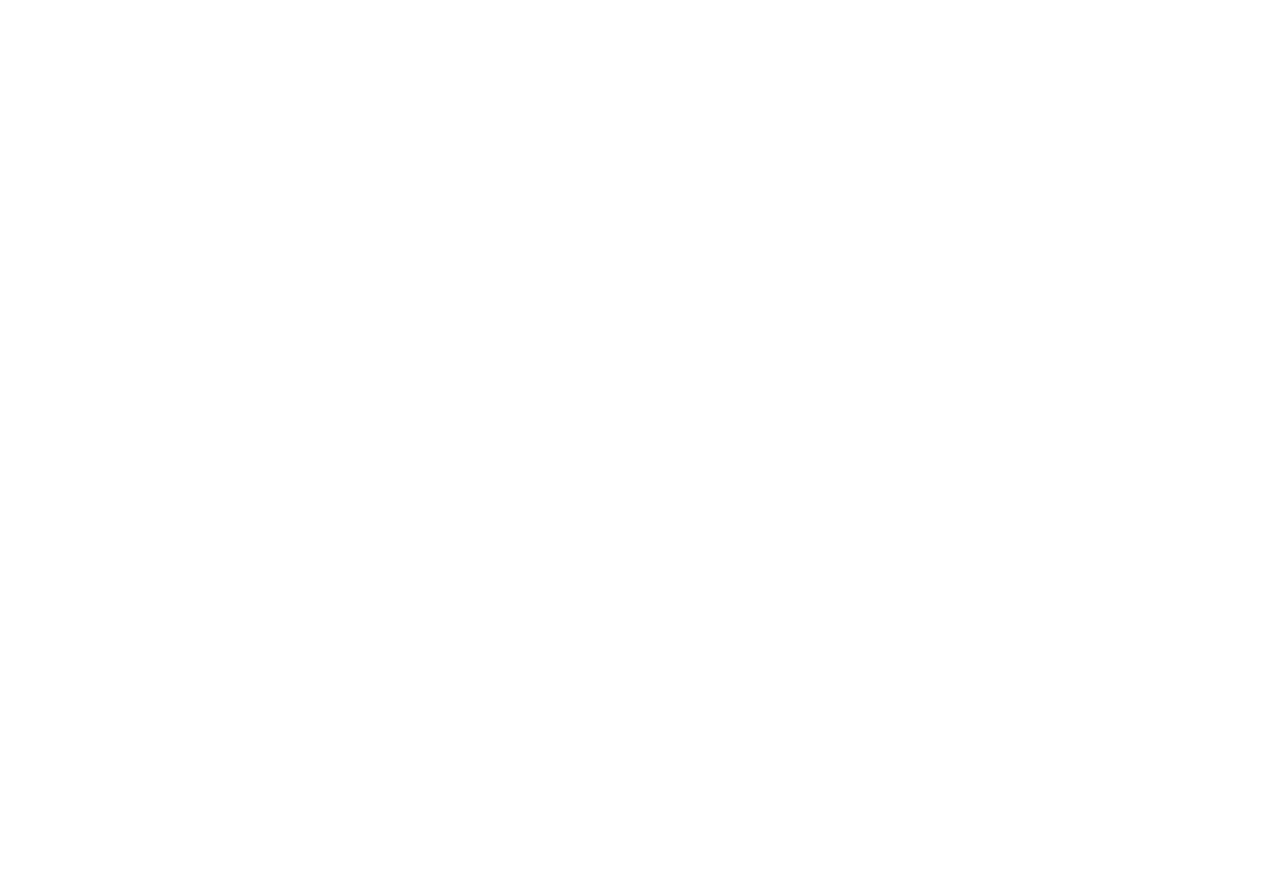
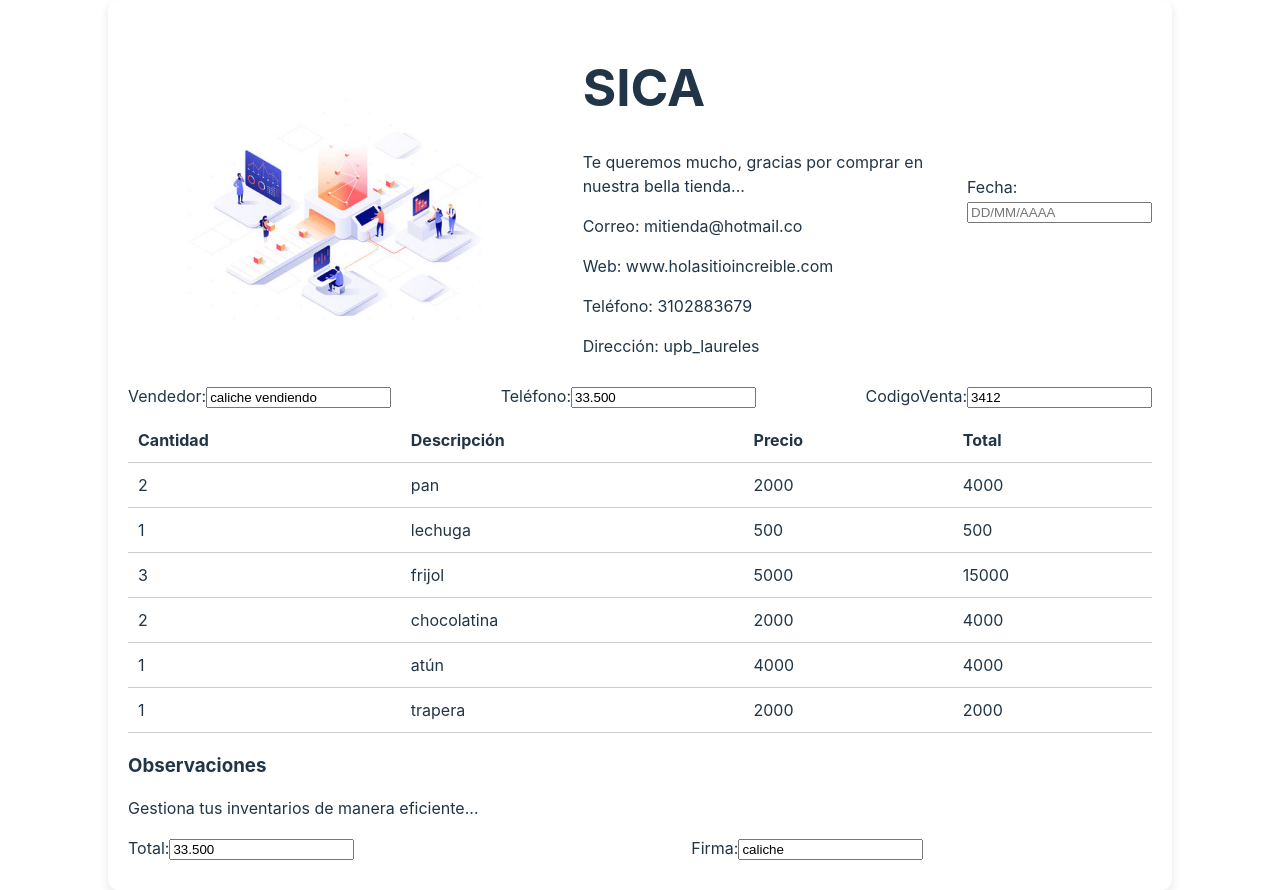
Before and after one commit to 02loveslollipop/SICCA-FORK, a React (Vite) app in the folder SICCA_Front/: page /factura in a window 1280 px wide. Before the commit this address had no page. Before the commit the page ends 800 px from the top, so only its background shows below. Built offline with nearby package versions, Linux system fonts and the light colour scheme.

Commit message:
feat: implementation view PopUpFactura

```diff
--- a/SICCA_Front/src/App.jsx
+++ b/SICCA_Front/src/App.jsx
@@ -14,9 +14,10 @@
         <header className='App-header'>
           <Routes>
             //LoginPage
-            <Route path="/" element={< FacturaPopUp/>} />
+            <Route path="/" element={<FacturaPopUp/>} />
             <Route path="/register" element={<RegistrerPage />} />
             <Route path="/dashboard" element={<Dashboard />} />
+            <Route path="/factura" element={<FacturaPopUp />} />
           </Routes>
         </header>
       </div>
--- /dev/null
+++ b/SICCA_Front/src/components/FacturaDatos.jsx
@@ -0,0 +1,23 @@
+import React from 'react';
+import '../styles/FacturaPopUp.css';
+
+const FacturaDatos = () => {
+  return (
+    <div className="factura-datos">
+      <div className="factura-vendedor">
+        <label>Vendedor:</label>
+        <input type="text" value="caliche vendiendo" readOnly />
+      </div>
+      <div className="factura-telefono">
+        <label>Teléfono:</label>
+        <input type="text" value="33.500" readOnly />
+      </div>
+      <div className="factura-codigo">
+        <label>CodigoVenta:</label>
+        <input type="text" value="3412" readOnly />
+      </div>
+    </div>
+  );
+};
+
+export default FacturaDatos;
--- /dev/null
+++ b/SICCA_Front/src/components/FacturaHeader.jsx
@@ -0,0 +1,27 @@
+import React from 'react';
+import '../styles/FacturaPopUp.css';
+import Illustration from '../components/Ilustration';
+
+const FacturaHeader = () => {
+  return (
+    <div className="factura-header">
+      <div className="factura-logo">
+        <Illustration />
+      </div>
+      <div className="factura-info">
+        <h1>SICA</h1>
+        <p>Te queremos mucho, gracias por comprar en nuestra bella tienda...</p>
+        <p>Correo: mitienda@hotmail.co</p>
+        <p>Web: www.holasitioincreible.com</p>
+        <p>Teléfono: 3102883679</p>
+        <p>Dirección: upb_laureles</p>
+      </div>
+      <div className="factura-fecha">
+        <label>Fecha:</label>
+        <input type="text" placeholder="DD/MM/AAAA" />
+      </div>
+    </div>
+  );
+};
+
+export default FacturaHeader;
--- /dev/null
+++ b/SICCA_Front/src/components/FacturaObservaciones.jsx
@@ -0,0 +1,13 @@
+import React from 'react';
+import '../styles/FacturaPopUp.css';
+
+const FacturaObservaciones = () => {
+  return (
+    <div className="factura-observaciones">
+      <h3>Observaciones</h3>
+      <p>Gestiona tus inventarios de manera eficiente...</p>
+    </div>
+  );
+};
+
+export default FacturaObservaciones;
--- /dev/null
+++ b/SICCA_Front/src/components/FacturaTabla.jsx
@@ -0,0 +1,40 @@
+import React from 'react';
+import '../styles/FacturaPopUp.css';
+
+const productos = [
+  { cantidad: 2, descripcion: 'pan', precio: 2000, total: 4000 },
+  { cantidad: 1, descripcion: 'lechuga', precio: 500, total: 500 },
+  { cantidad: 3, descripcion: 'frijol', precio: 5000, total: 15000 },
+  { cantidad: 2, descripcion: 'chocolatina', precio: 2000, total: 4000 },
+  { cantidad: 1, descripcion: 'atún', precio: 4000, total: 4000 },
+  { cantidad: 1, descripcion: 'trapera', precio: 2000, total: 2000 },
+];
+
+const FacturaTabla = () => {
+  return (
+    <div className="factura-tabla">
+      <table>
+        <thead>
+          <tr>
+            <th>Cantidad</th>
+            <th>Descripción</th>
+            <th>Precio</th>
+            <th>Total</th>
+          </tr>
+        </thead>
+        <tbody>
+          {productos.map((producto, index) => (
+            <tr key={index}>
+              <td>{producto.cantidad}</td>
+              <td>{producto.descripcion}</td>
+              <td>{producto.precio}</td>
+              <td>{producto.total}</td>
+            </tr>
+          ))}
+        </tbody>
+      </table>
+    </div>
+  );
+};
+
+export default FacturaTabla;
--- /dev/null
+++ b/SICCA_Front/src/components/FacturaTotal.jsx
@@ -0,0 +1,19 @@
+import React from 'react';
+import '../styles/FacturaPopUp.css';
+
+const FacturaTotal = () => {
+  return (
+    <div className="factura-total">
+      <div className="factura-total-valor">
+        <label>Total:</label>
+        <input type="text" value="33.500" readOnly />
+      </div>
+      <div className="factura-firma">
+        <label>Firma:</label>
+        <input type="text" value="caliche" readOnly />
+      </div>
+    </div>
+  );
+};
+
+export default FacturaTotal;
--- a/SICCA_Front/src/pages/FacturaPopUp.jsx
+++ b/SICCA_Front/src/pages/FacturaPopUp.jsx
@@ -1,16 +1,19 @@
 import React from 'react';
+import FacturaHeader from '../components/FacturaHeader';
+import FacturaDatos from '../components/FacturaDatos';
+import FacturaTabla from '../components/FacturaTabla';
+import FacturaObservaciones from '../components/FacturaObservaciones';
+import FacturaTotal from '../components/FacturaTotal';
 import '../styles/FacturaPopUp.css';
-import Illustration from '../components/Ilustration';
 
 const FacturaPopUp = () => {
   return (
-    <div className="PopUp-container">
-        <Illustration />
-      <div className="Factura">
-        <h2>Factura</h2>
-        <p>Facturilla</p>
-      </div>
-
+    <div className="factura-popup">
+      <FacturaHeader />
+      <FacturaDatos />
+      <FacturaTabla />
+      <FacturaObservaciones />
+      <FacturaTotal />
     </div>
   );
 };
--- a/SICCA_Front/src/styles/FacturaPopUp.css
+++ b/SICCA_Front/src/styles/FacturaPopUp.css
@@ -1,3 +1,51 @@
-.PopUp-container{
-   display: flex;
+.factura-popup {
+  width: 80%;
+  margin: auto;
+  background-color: white;
+  padding: 20px;
+  box-shadow: 0 4px 10px rgba(0, 0, 0, 0.1);
+  border-radius: 10px;
 }
+
+.factura-header, .factura-datos, .factura-tabla, .factura-observaciones, .factura-total {
+  margin-bottom:10px;
+}
+
+.factura-header {
+  margin-top: 5px;
+  display: flex;
+  justify-content: space-between;
+  align-items: center;
+}
+
+.factura-datos, .factura-total {
+  display: flex;
+  justify-content: space-between;
+}
+
+.factura-tabla table {
+  width: 100%;
+  border-collapse: collapse;
+}
+
+.factura-tabla th {
+  padding: 10px;
+  border-bottom: 1px solid #ccc;
+  text-align: left;
+}
+
+.factura-tabla td {
+  padding: 10px;
+  border-bottom: 1px solid #ccc;
+  text-align: left;
+}
+
+.factura-total-valor{
+  display: inline-block;
+  width: 45%;
+}
+
+.factura-firma {
+  display: inline-block;
+  width: 45%;
+}
```
